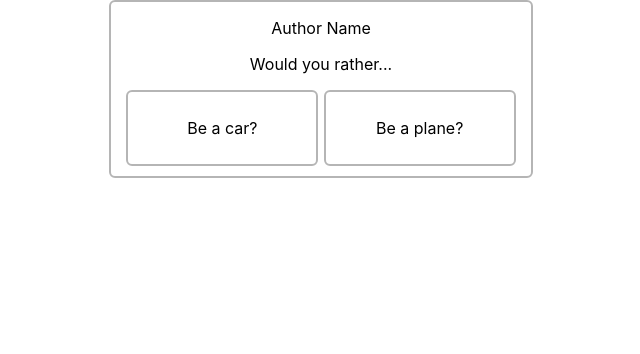
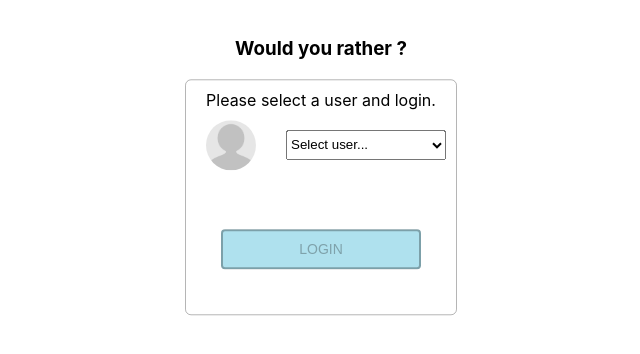
Before and after one commit to madmaxatwork/react_udacity_would_you_rather, a React (Create React App) app: page /login in a window 1280 px wide. Shown: the top 354 px of the page, without its empty margins (319-959 px from the left). Built offline with nearby package versions, Linux system fonts and the light colour scheme.

Commit message:
Added Routed logic using question

```diff
--- a/src/components/App.js
+++ b/src/components/App.js
@@ -4,7 +4,8 @@ import { BrowserRouter as Router, Route } from 'react-router-dom'
 
 import { handleInitialData } from '../actions/common'
 import Login from './Login'
-import Question from './Question'
+import Nav from './Nav'
+import Question from './Question';
 
 class App extends Component {
 
@@ -14,9 +15,20 @@ class App extends Component {
 
   render() {
     return (
-      <div className='container'>
-        <Question />
-      </div>
+      <Router>
+        <Fragment>
+          {
+            !this.props.showLogin &&
+            <Nav />
+          }
+          <div className='container'>
+            <div>
+              <Route path='/login' exact component={Login} />
+              <Route path='/' exact component={Question} />
+            </div>
+          </div>
+        </Fragment>
+      </Router>
     );
   }
 }
--- a/src/components/Login.js
+++ b/src/components/Login.js
@@ -1,10 +1,12 @@
 import React, { Component } from 'react'
 import { connect } from 'react-redux'
 import { login } from '../actions/authedUser'
+import { Redirect } from 'react-router-dom'
 
 class Login extends Component {
 	state = {
 		userId: null,
+		userloggedin: false
 	}
 
 	handleSelectionChanged = function (event) {
@@ -17,15 +19,35 @@ class Login extends Component {
 		});
 	}
 
+	handleLoginClick = function (event) {
+		const { userId } = this.state;
+		const { dispatch } = this.props;
+
+		dispatch(login(userId));
+
+		this.setState(function (previousState) {
+			return {
+				...previousState,
+				userloggedin: true
+			};
+		});
+	}
+
 	render() {
 		const { userId } = this.state;
 		const { users } = this.props;
 		const selected = userId ? userId : -1;
 		const avatar = userId ? users[userId].avatarURL : 'emptyuser.jpg';
 
+		if (this.state.userId && this.state.userloggedin)
+		{
+			return <Redirect to={this.props.location.state.returnPath} />
+		}
+
+
 		return (
 			<div className='login-align-center'>
-				<h3 >Would you rather ?</h3>
+				<h3 align="center">Would you rather ?</h3>
 				<div className='login-outline'>
 					<span className="login-span">Please select a user and login.</span>
 					<div className='select-user'>
@@ -48,6 +70,7 @@ class Login extends Component {
 					<button
 						className='button'
 						disabled={userId === null}
+						onClick={(event) => this.handleLoginClick(event)}
 					>
 						Login
 					</button>
--- a/src/components/Question.js
+++ b/src/components/Question.js
@@ -1,11 +1,23 @@
 import React, { Component } from 'react'
 import { connect } from 'react-redux'
+import { Redirect } from 'react-router-dom'
+
 
  class Question extends Component {
 
  	render() {
+		if (!this.props.authedUser) {
+            return <Redirect to={{
+                pathname: '/login',
+                state: {
+                    returnPath: '/'
+                }
+            }} />
+        }
+
+
 		return (
-			<div class='question'>
+			<div className='question'>
 				<p className='center-align-text'>Author Name</p>
 				<p className='center-align-text'>Would you rather...</p>
 				<div className='options'>
@@ -21,4 +33,11 @@ import { connect } from 'react-redux'
 	}
 }
 
- export default connect()(Question)
+function mapStateToProps({ authedUser }) {
+	return {
+		authedUser
+	}
+}
+
+
+ export default connect(mapStateToProps)(Question)
```
